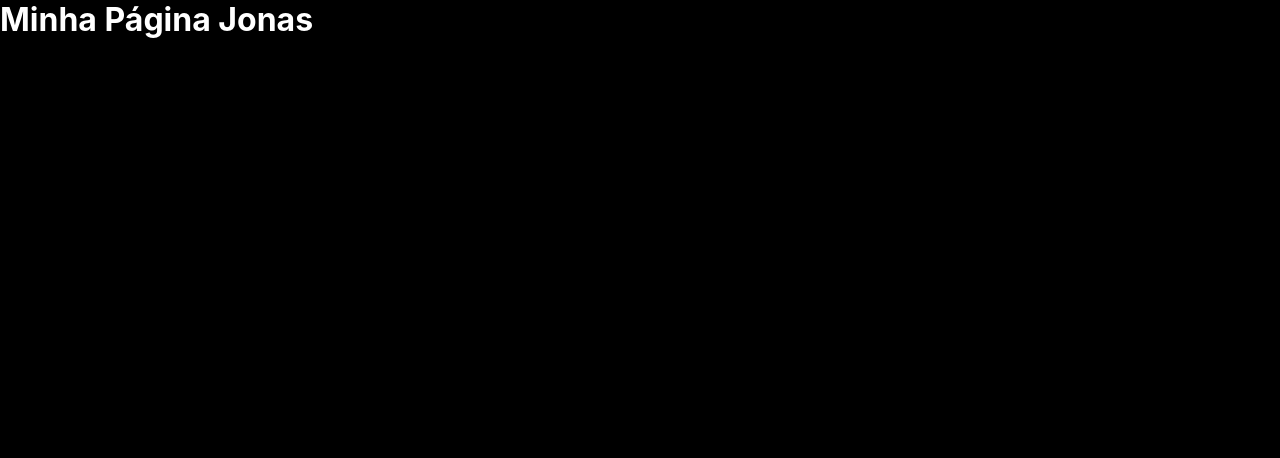
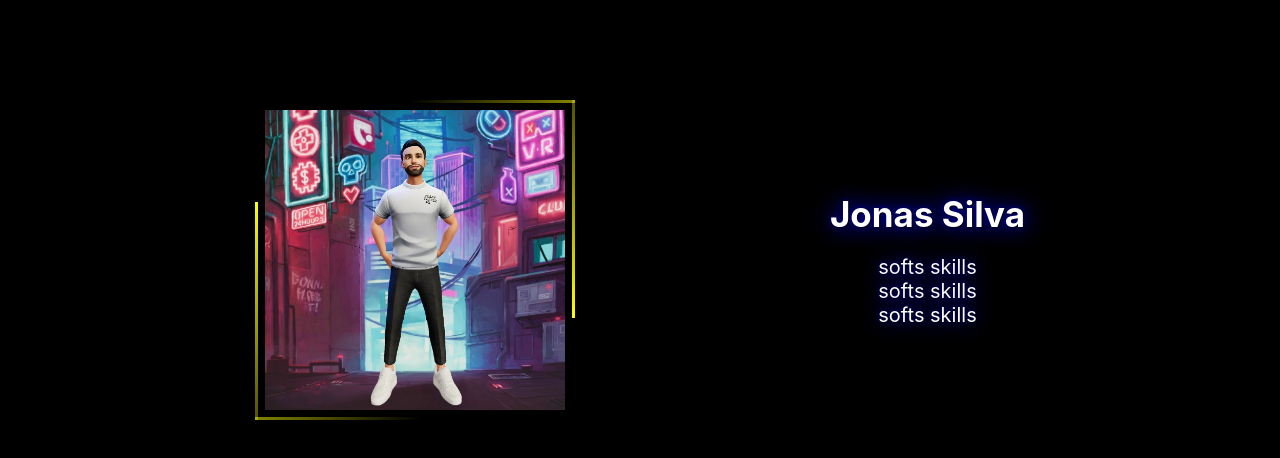
Before and after one commit to EvaTavares/soft-skills-application, a React (Vite) app: page /jonasPage in a window 1280 px wide. Shown: the top 458 px of the page. Built offline with nearby package versions, Linux system fonts and the light colour scheme.

Commit message:
Pagina Jonas

```diff
--- a/src/pages/JonasPage.jsx
+++ b/src/pages/JonasPage.jsx
@@ -1,10 +1,29 @@
 import React from "react";
+import jonasImg from "../assets/images/jonas-avatar.jpeg";
 
 const JonasPage = () => {
   return (
     <div>
-      <h1 style={{ color: "white" }}>Minha Página Jonas</h1>
-      {/* Coloque o conteúdo da página aqui */}
+      <div className="container2">
+        <div className="card">
+          <span></span>
+          <span></span>
+          <span></span>
+          <span></span>
+          <div className="centro">
+            <img className="img" src={jonasImg} />
+          </div>
+        </div>
+
+        <div className="skills">
+          <h1 className="heading">Jonas Silva</h1>
+          <ol>
+            <li className="text-skills">softs skills</li>
+            <li className="text-skills">softs skills</li>
+            <li className="text-skills">softs skills</li>
+          </ol>
+        </div>
+      </div>
     </div>
   );
 };
```
